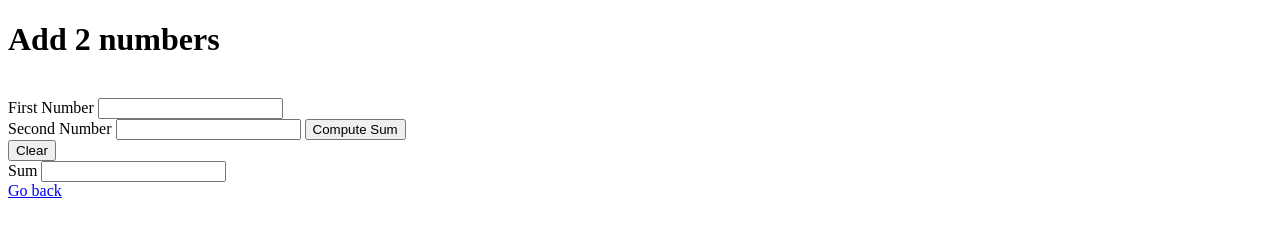
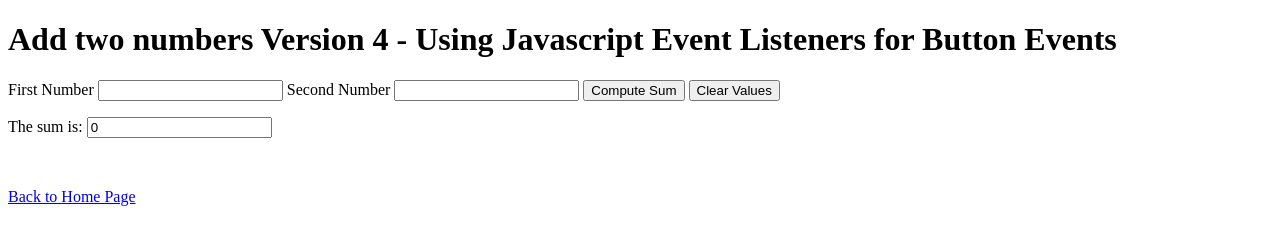
Before and after one commit to Welzie2/CS1130, a plain HTML site: page add2numbers.html in a window 1280 px wide. Both pictures are taken after a click on the button "Compute Sum". Drawn offline with Linux system fonts and the light colour scheme.

Commit message:
add2numbers.html

```diff
--- a/add2numbers.html
+++ b/add2numbers.html
@@ -1,47 +1,48 @@
 <!DOCTYPE html>
 <html>
-<head>
-<title>Add 2 numbers</title>
-</head>
 <body>
 
-<h1>Add 2 numbers</h1> <br>
-    <label for="n1"> First Number</label>
-    <input type="number" id="n1"><br>
-    <label for="n2"> Second Number</label>
-    <input type="number" id="n2">
-    <button onclick="computesum()" > Compute Sum </button><br>
-    <button onclick="clear()"> Clear </button><br>
+<h1>Add two numbers Version 4 - Using Javascript Event Listeners for Button Events</h1>
 
-    <label for="sum"> Sum </label>
-    <input id="sum" readonly type="number">
+<p>
+<label for="n1">First Number</label>
+<input id="n1" name="n1" type="number">
+<label for="n2">Second Number</label>
+<input id="n2" name="n2" type="number">
 
+<button id="computesum">Compute Sum </button>
+<button id="clearvalues">Clear Values</button>
+</p>
 
+<p>
+<label for="sum" id="sumlabel">The sum is:</label>
+<input id="sum" name="sum" type="number" readonly></input>
+</p>
    <br>
-    <a href = "index.html"> Go back </a>
+ <p>
+  <a href="index.html">Back to Home Page</a>
+</p>
+<script>
+   // add a click event listener to the compute sum button
+    document.getElementById("computesum").addEventListener("click", function() {
+        var x1,x2,x3;
 
+        x1 = document.getElementById("n1").value*1;
+        x2 = document.getElementById("n2").value*1;
 
-    <br>
+        x3 = x1+x2;
 
+        document.getElementById("sum").value = x3;
 
-    <script>
-        function computesum()
-        {
-        var n1, n2, sum;
+     });
 
-           n1 = document.getElementById("n1").value * 1;
-            n2 = document.getElementById("n2").value * 1;
-            sum = n1+n2;
-            document.getElementById("sum").value = sum;
+    // add a click event listener to the clear values button
+    document.getElementById("clearvalues").addEventListener("click", function() {
+        document.getElementById("n1").value ='';
+        document.getElementById("n2").value ='';
+        document.getElementById("sum").value ='';
+    });
 
-        }
-
-        function clear();
-        {
-            document.getElementById("n1").value = "" ;
-            document.getElementById("n2").value = "";
-            document.getElementById("sum").value = "";
-        }
 
 </script>
 </body>
```
Lines whose indentation alone changed are shown as unchanged.
